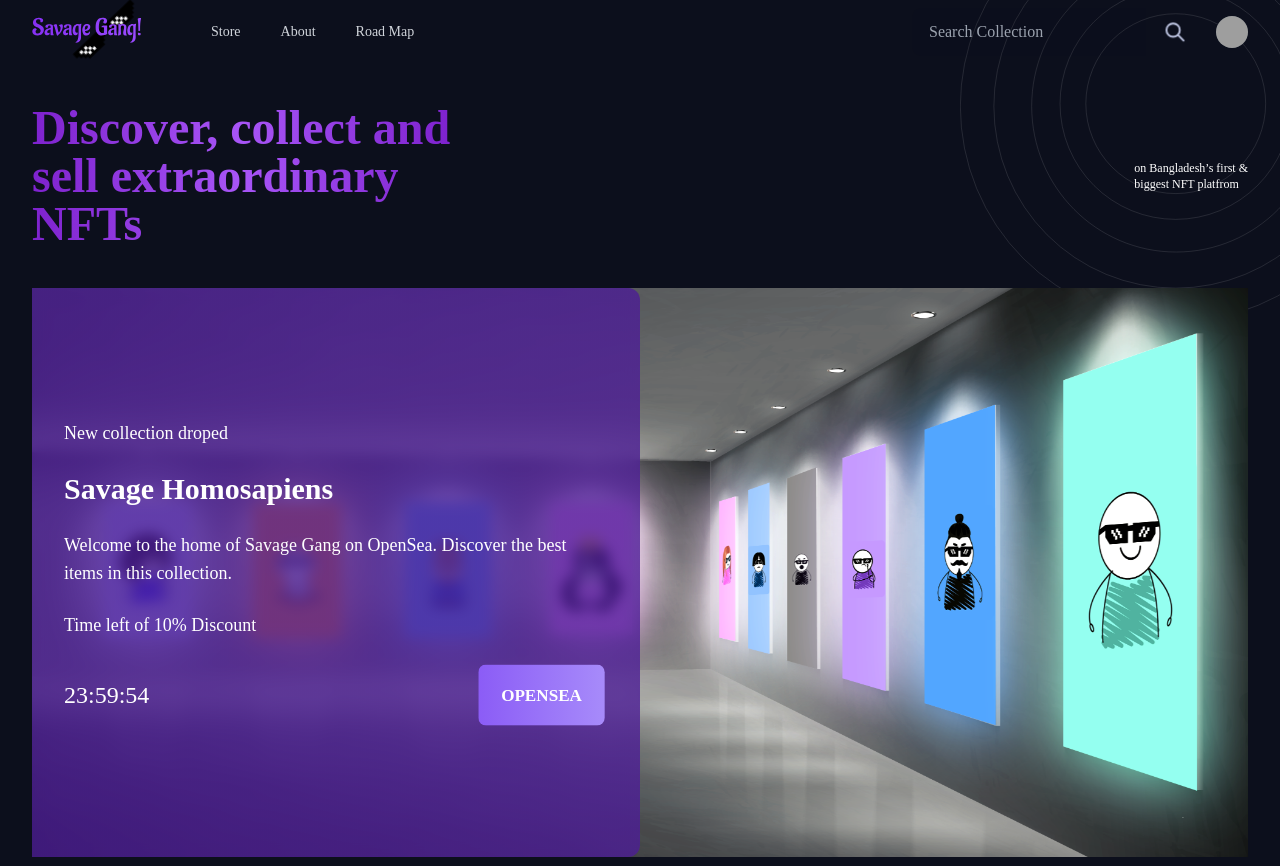
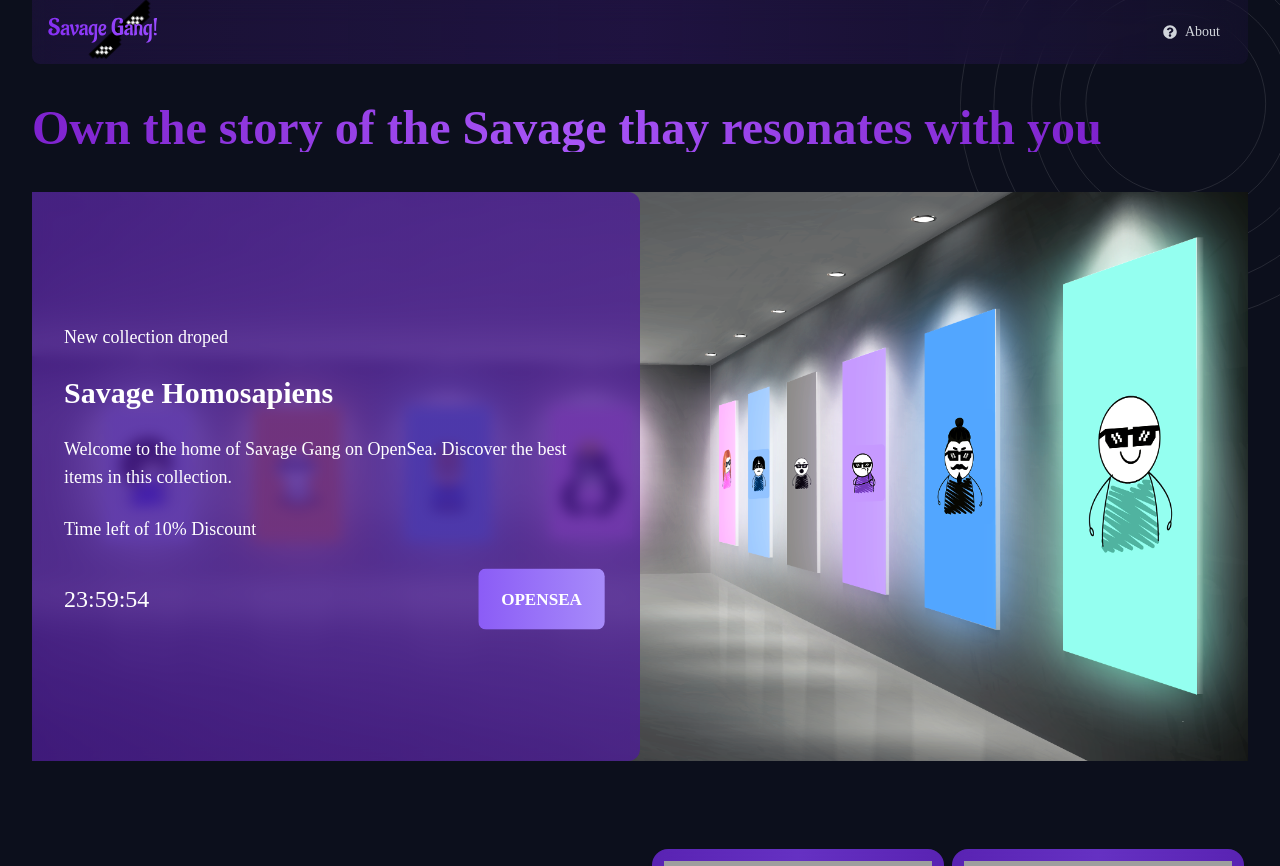
Before and after one commit to Mujahid-Developer/savage-gang, a React (Create React App) app: page / in a window 1280 px wide. Shown: the top 866 px of the page. Built offline with nearby package versions, Linux system fonts and the light colour scheme; grey boxes are pictures that could not be loaded.

Commit message:
refactor

```diff
--- a/src/components/Faq.jsx
+++ b/src/components/Faq.jsx
@@ -32,7 +32,7 @@
       >
         Sincerely Asked Questions
       </h1>
-      <div className="flex flex-col md:flex-row justify-between items-center gap-2">
+      <div className="flex flex-col md:flex-row justify-between items-center gap-2 text-white">
         <div className="md:w-3/4 w-full">
           {FAQ_TEXT.map((details) => (
             <div className="mb-4">
--- a/src/components/Footer.jsx
+++ b/src/components/Footer.jsx
@@ -1,6 +1,6 @@
 import { FaFacebookF, FaInstagram, FaTwitter } from "react-icons/fa";
 import { GiSailboat } from "react-icons/gi";
-import { Link } from "react-router-dom";
+// import { Link } from "react-router-dom";
 import Logo from "../assets/logo.svg";
 
 const Footer = () => {
@@ -17,13 +17,13 @@
                 They are the true savage, they don't need the sunglasses.
               </p>
             </div>
-            <div>
+            {/* <div>
               <ul className="flex gap-4 md:flex-col md:gap-0">
                 <Link to="/store">Store</Link>
                 <Link to="/about">About</Link>
                 <Link to="/roadmap">Roadmap</Link>
               </ul>
-            </div>
+            </div> */}
             <div className="flex flex-col md:items-end gap-3">
               <button className="btn bg-gradient-to-r from-violet-600 to-violet-500 border-none text-white">
                 View Drops
--- a/src/components/Header.jsx
+++ b/src/components/Header.jsx
@@ -57,13 +57,7 @@
             className="text-xl lg:text-5xl text-transparent bg-clip-text bg-gradient-to-r from-purple-700 via-purple-500 to-purple-700 font-bold"
             style={{ fontFamily: "Aldrich" }}
           >
-            Discover, collect and
-            <br />
-            sell extraordinary <br /> NFTs
-          </h1>
-          <h1 className="text-white text-xs">
-            on Bangladesh’s first & <br />
-            biggest NFT platfrom
+            Own the story of the Savage thay resonates with you
           </h1>
         </div>
         <div className="relative min-h-96">
--- a/src/components/Navbar.jsx
+++ b/src/components/Navbar.jsx
@@ -1,48 +1,30 @@
-import { Fragment } from "react";
 import { Link } from "react-router-dom";
-import { Disclosure, Menu, Transition } from "@headlessui/react";
-import { MenuIcon, XIcon } from "@heroicons/react/outline";
+import { FaQuestionCircle } from "react-icons/fa";
 import Logo from "../assets/logo.svg";
 import RightSVG from "../assets/right-circle.svg";
 
 const Navbar = () => {
-  const user = {
-    name: "Tom Cook",
-    email: "tom@example.com",
-    imageUrl:
-      "https://images.unsplash.com/photo-1472099645785-5658abf4ff4e?ixlib=rb-1.2.1&ixid=eyJhcHBfaWQiOjEyMDd9&auto=format&fit=facearea&facepad=2&w=256&h=256&q=80",
-  };
-  const navigation = [
-    { name: "Store", href: "/Store", current: false },
-    { name: "About", href: "/about", current: false },
-    { name: "Road Map", href: "/roadmap", current: false },
-  ];
-  const userNavigation = [
-    { name: "Your Profile", href: "#" },
-    { name: "Settings", href: "#" },
-    { name: "Sign out", href: "#" },
-  ];
+  const navigation = [{ name: "About", href: "/about", current: false }];
+
   function classNames(...classes) {
     return classes.filter(Boolean).join(" ");
   }
   return (
     <>
-      <Disclosure as="nav">
-        {({ open }) => (
-          <>
-            <div className="max-w-7xl mx-auto px-4 sm:px-6 lg:px-8">
+      <div className="max-w-7xl mx-auto px-4 sm:px-6 lg:px-8 ">
         <img
           className=" md:w-80 w-56 absolute -z-10 top-0 right-0"
           src={RightSVG}
           alt=""
           srcset=""
         />
-              <div className="flex items-center justify-between h-16">
+        <div className="flex items-center justify-between h-16 bg-gradient-to-r from-violet-900/20 via-violet-900/30 to-violet-900/10 backdrop-blur-md p-4 rounded-b-lg">
           <div className="flex items-center">
             <div className="flex-shrink-0">
               <Link to="/">
                 <img src={Logo} alt="Workflow" />
               </Link>
+            </div>
           </div>
           <div className="hidden md:block">
             <div className="ml-10 flex items-baseline space-x-4">
@@ -58,150 +40,16 @@
                   )}
                   aria-current={item.current ? "page" : undefined}
                 >
+                  <div className="flex gap-2 items-center">
+                    <FaQuestionCircle />
                     {item.name}
+                  </div>
                 </Link>
               ))}
             </div>
           </div>
         </div>
-                <div className="hidden md:block">
-                  <div className="ml-4 flex items-center md:ml-6">
-                    <div class="form-control">
-                      <div class="input-group">
-                        <input
-                          type="text"
-                          placeholder="Search Collection"
-                          class="input input-ghost"
-                        />
-                        <button class="btn btn-ghost">
-                          <svg
-                            xmlns="http://www.w3.org/2000/svg"
-                            class="h-6 w-6"
-                            fill="none"
-                            viewBox="0 0 24 24"
-                            stroke="currentColor"
-                          >
-                            <path
-                              stroke-linecap="round"
-                              stroke-linejoin="round"
-                              stroke-width="2"
-                              d="M21 21l-6-6m2-5a7 7 0 11-14 0 7 7 0 0114 0z"
-                            />
-                          </svg>
-                        </button>
       </div>
-                    </div>
-
-                    {/* Profile dropdown */}
-                    <Menu as="div" className="ml-3 relative">
-                      <div>
-                        <Menu.Button className="max-w-xs bg-gray-800 rounded-full flex items-center text-sm focus:outline-none focus:ring-2 focus:ring-offset-2 focus:ring-offset-gray-800 focus:ring-white">
-                          <span className="sr-only">Open user menu</span>
-                          <img
-                            className="h-8 w-8 rounded-full"
-                            src={user.imageUrl}
-                            alt=""
-                          />
-                        </Menu.Button>
-                      </div>
-                      <Transition
-                        as={Fragment}
-                        enter="transition ease-out duration-100"
-                        enterFrom="transform opacity-0 scale-95"
-                        enterTo="transform opacity-100 scale-100"
-                        leave="transition ease-in duration-75"
-                        leaveFrom="transform opacity-100 scale-100"
-                        leaveTo="transform opacity-0 scale-95"
-                      >
-                        <Menu.Items className="origin-top-right absolute right-0 mt-2 w-48 rounded-md shadow-lg py-1 bg-white ring-1 ring-black ring-opacity-5 focus:outline-none">
-                          {userNavigation.map((item) => (
-                            <Menu.Item key={item.name}>
-                              {({ active }) => (
-                                <a
-                                  href={item.href}
-                                  className={classNames(
-                                    active ? "bg-gray-100" : "",
-                                    "block px-4 py-2 text-sm text-gray-700"
-                                  )}
-                                >
-                                  {item.name}
-                                </a>
-                              )}
-                            </Menu.Item>
-                          ))}
-                        </Menu.Items>
-                      </Transition>
-                    </Menu>
-                  </div>
-                </div>
-                <div className="-mr-2 flex md:hidden">
-                  {/* Mobile menu button */}
-                  <Disclosure.Button className="bg-gray-800 inline-flex items-center justify-center p-2 rounded-md text-gray-400 hover:text-white hover:bg-gray-700 focus:outline-none focus:ring-2 focus:ring-offset-2 focus:ring-offset-gray-800 focus:ring-white">
-                    <span className="sr-only">Open main menu</span>
-                    {open ? (
-                      <XIcon className="block h-6 w-6" aria-hidden="true" />
-                    ) : (
-                      <MenuIcon className="block h-6 w-6" aria-hidden="true" />
-                    )}
-                  </Disclosure.Button>
-                </div>
-              </div>
-            </div>
-
-            <Disclosure.Panel className="md:hidden">
-              <div className="px-2 pt-2 pb-3 space-y-1 sm:px-3">
-                {navigation.map((item) => (
-                  <Disclosure.Button
-                    key={item.name}
-                    as="a"
-                    href={item.href}
-                    className={classNames(
-                      item.current
-                        ? "bg-gray-900 text-white"
-                        : "text-gray-300 hover:bg-gray-700 hover:text-white",
-                      "block px-3 py-2 rounded-md text-base font-medium"
-                    )}
-                    aria-current={item.current ? "page" : undefined}
-                  >
-                    {item.name}
-                  </Disclosure.Button>
-                ))}
-              </div>
-              <div className="pt-4 pb-3 border-t border-gray-700">
-                <div className="flex items-center px-5">
-                  <div className="flex-shrink-0">
-                    <img
-                      className="h-10 w-10 rounded-full"
-                      src={user.imageUrl}
-                      alt=""
-                    />
-                  </div>
-                  <div className="ml-3">
-                    <div className="text-base font-medium leading-none text-white">
-                      {user.name}
-                    </div>
-                    <div className="text-sm font-medium leading-none text-gray-400">
-                      {user.email}
-                    </div>
-                  </div>
-                </div>
-                <div className="mt-3 px-2 space-y-1">
-                  {userNavigation.map((item) => (
-                    <Disclosure.Button
-                      key={item.name}
-                      as="a"
-                      href={item.href}
-                      className="block px-3 py-2 rounded-md text-base font-medium text-gray-400 hover:text-white hover:bg-gray-700"
-                    >
-                      {item.name}
-                    </Disclosure.Button>
-                  ))}
-                </div>
-              </div>
-            </Disclosure.Panel>
-          </>
-        )}
-      </Disclosure>
     </>
   );
 };
--- a/src/components/TopTokens.jsx
+++ b/src/components/TopTokens.jsx
@@ -30,16 +30,16 @@
   return (
     <>
       <div className="max-w-7xl mx-auto px-4 sm:px-6 lg:px-8 my-16 min-h-96">
-        <h1
+        {/* <h1
           className=" text-4xl font-bold text-transparent bg-clip-text bg-gradient-to-r from-violet-700 via-violet-500 to-violet-700 text-center"
           style={{ fontFamily: "Aldrich" }}
         >
           Top Tokens
-        </h1>
+        </h1> */}
 
         <div className="grid md:grid-cols-2 grid-cols-1 mt-10 gap-4 items-center">
           <div className=" flex flex-col gap-5 md:items-start items-center md:text-left text-center">
-            <h1 className="text-4xl font-bold text-transparent bg-clip-text bg-gradient-to-r from-purple-700 via-purple-500 to-purple-700">
+            <h1 className="text-4xl font-bold text-transparent bg-clip-text bg-gradient-to-r from-violet-700 via-violet-500 to-violet-700">
               Savage Homosapiens
             </h1>
             <p className="text=3xl text-white">
```
Also changed, not shown: src/components/TopCollections.jsx (+9 -4 lines), src/pages/About.jsx (+4 -3 lines). Lines whose indentation alone changed are shown as unchanged.
